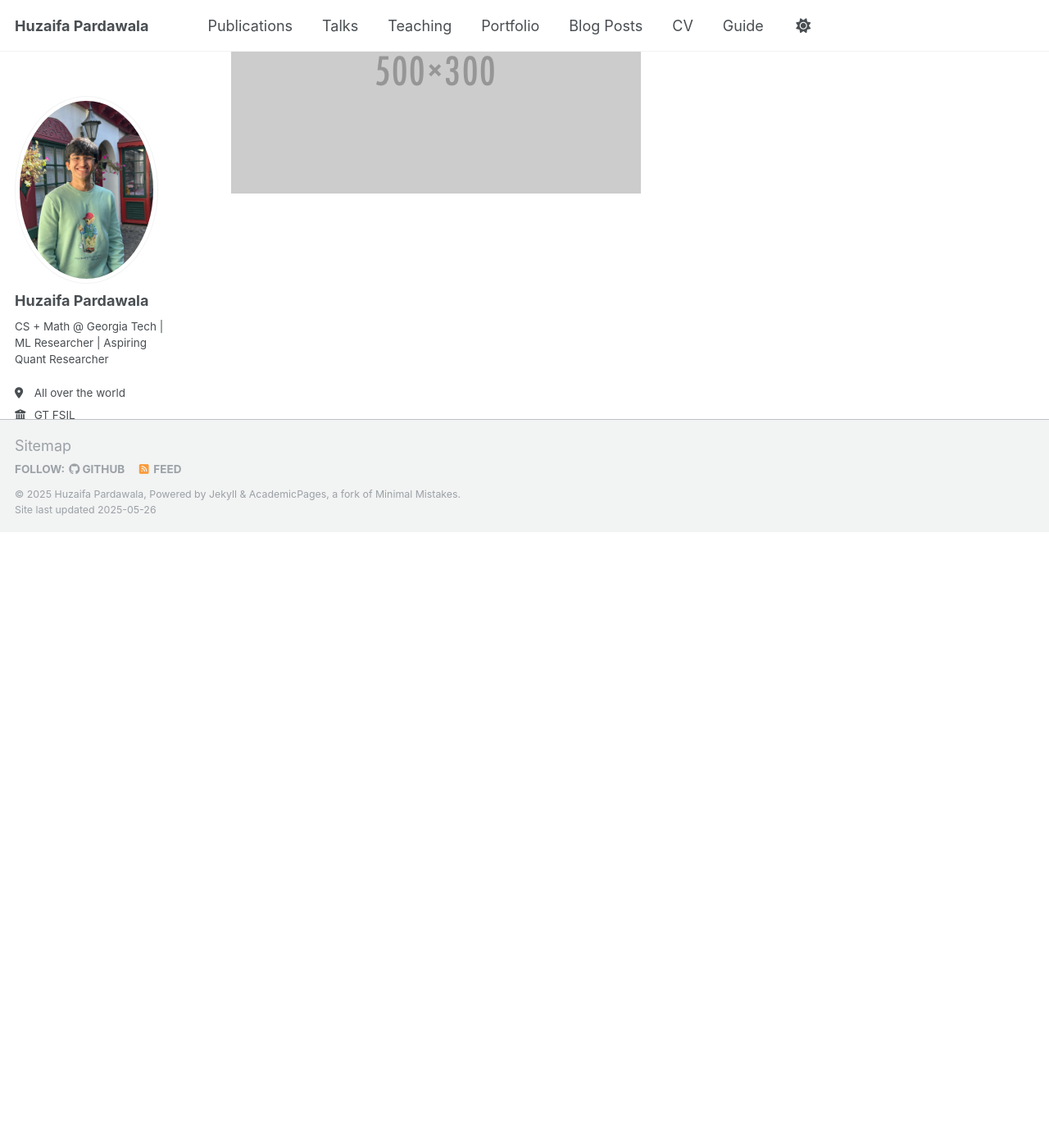
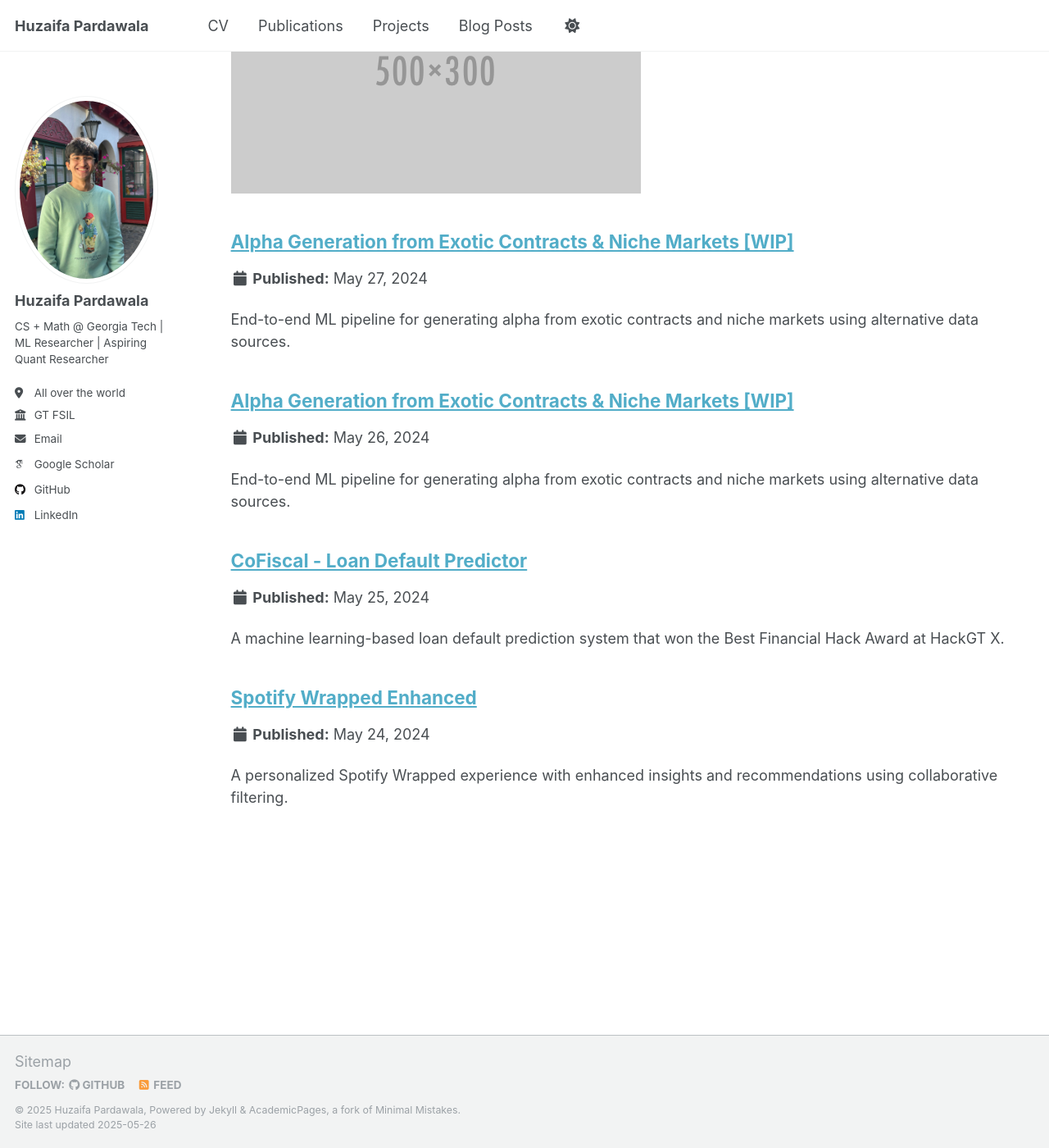
Before and after one commit to huzaifahp7/huzaifahp7.github.io, a Jekyll site: the page built from _pages/portfolio.html, in a window 1280 px wide and 1400 px high, scrolled down 826 px. Shown: the whole window at 82% size. Built offline with Jekyll 4.4.1, drawn with Linux system fonts in a browser that asks for light colours; some web fonts are replaced; before the commit the page ends 1475 px from its top, so only the background shows below that; some of the changed text lies outside the part shown.

Commit message:
feat: editing porjetcs

```diff
--- a/_pages/portfolio.html
+++ b/_pages/portfolio.html
@@ -1,13 +1,9 @@
 ---
 layout: archive
-title: "Portfolio"
+title: "Projects"
 permalink: /portfolio/
 author_profile: true
 ---
 
-{% include base_path %}
-
-
-{% for post in site.portfolio %}
-  {% include archive-single.html %}
-{% endfor %}
+{% include base_path %} {% for post in site.portfolio reversed %} {% include
+archive-single.html %} {% endfor %}
--- /dev/null
+++ b/_portfolio/2024-05-24-spotifywrapped.md
@@ -0,0 +1,25 @@
+---
+title: "Spotify Wrapped Enhanced"
+excerpt: "A personalized Spotify Wrapped experience with enhanced insights and recommendations using collaborative filtering."
+date: 2024-05-24
+collection: portfolio
+---
+
+A web application that provides a personalized Spotify Wrapped experience with enhanced insights and recommendations. The project integrates with the Spotify API to deliver customized music summaries and live recommendations.
+
+**Key Features:**
+
+- Personalized Spotify Wrapped experience
+- Collaborative filtering-based recommendation system
+- Integration with Spotify Wrapped API
+- Customized music insights and summaries
+- Live music recommendations
+
+**Technologies Used:**
+
+- Collaborative Filtering
+- Spotify API
+- Web Development
+- Recommendation Systems
+
+[View on GitHub](https://github.com/Bajo-Adi/spotifyproj2)
--- /dev/null
+++ b/_portfolio/2024-05-25-cofiscal.md
@@ -0,0 +1,24 @@
+---
+title: "CoFiscal - Loan Default Predictor"
+excerpt: "A machine learning-based loan default prediction system that won the Best Financial Hack Award at HackGT X."
+date: 2024-05-25
+collection: portfolio
+---
+
+CoFiscal is an advanced loan default prediction system built using LightGBM. The project won the Best Financial Hack Award at HackGT X, showcasing its innovative approach to financial risk assessment.
+
+**Key Features:**
+
+- LightGBM-based loan default prediction
+- High-accuracy risk assessment
+- Integration with financial data systems
+- Real-time prediction capabilities
+
+**Technologies Used:**
+
+- LightGBM
+- AIOps
+- Python
+- Machine Learning
+
+[View on GitHub](https://github.com/huzaifahp7/cofiscal)
--- /dev/null
+++ b/_portfolio/2024-05-26-credit_agreement_analysis.md
@@ -0,0 +1,28 @@
+---
+title: "Alpha Generation from Exotic Contracts & Niche Markets [WIP]"
+excerpt: "End-to-end ML pipeline for generating alpha from exotic contracts and niche markets using alternative data sources."
+date: 2024-05-26
+collection: portfolio
+---
+
+An advanced quantitative research project focused on generating alpha from exotic contracts and niche markets using alternative data sources. The system employs end-to-end machine learning pipelines to analyze and extract insights from non-traditional market data.
+
+**Key Features (Planned):**
+
+- Alternative data analysis for alpha generation
+- Exotic contract pricing and analysis
+- Niche market opportunity identification
+- End-to-end ML pipeline for signal generation
+- Real-time market impact analysis
+- Risk assessment for non-traditional instruments
+
+**Technologies & Approaches:**
+
+- Machine Learning
+- Alternative Data Processing
+- Quantitative Analysis
+- Market Microstructure Analysis
+- Signal Generation
+- Risk Management
+
+_Status: In Development (Alpha)_
--- /dev/null
+++ b/_portfolio/2024-05-27-alpha_generation.md
@@ -0,0 +1,28 @@
+---
+title: "Alpha Generation from Exotic Contracts & Niche Markets [WIP]"
+excerpt: "End-to-end ML pipeline for generating alpha from exotic contracts and niche markets using alternative data sources."
+date: 2024-05-27
+collection: portfolio
+---
+
+An advanced quantitative research project focused on generating alpha from exotic contracts and niche markets using alternative data sources. The system employs end-to-end machine learning pipelines to analyze and extract insights from non-traditional market data.
+
+**Key Features (Planned):**
+
+- Alternative data analysis for alpha generation
+- Exotic contract pricing and analysis
+- Niche market opportunity identification
+- End-to-end ML pipeline for signal generation
+- Real-time market impact analysis
+- Risk assessment for non-traditional instruments
+
+**Technologies & Approaches:**
+
+- Machine Learning
+- Alternative Data Processing
+- Quantitative Analysis
+- Market Microstructure Analysis
+- Signal Generation
+- Risk Management
+
+_Status: In Development (Alpha)_
```
Also changed, not shown: _data/navigation.yml (+8 -14 lines).
